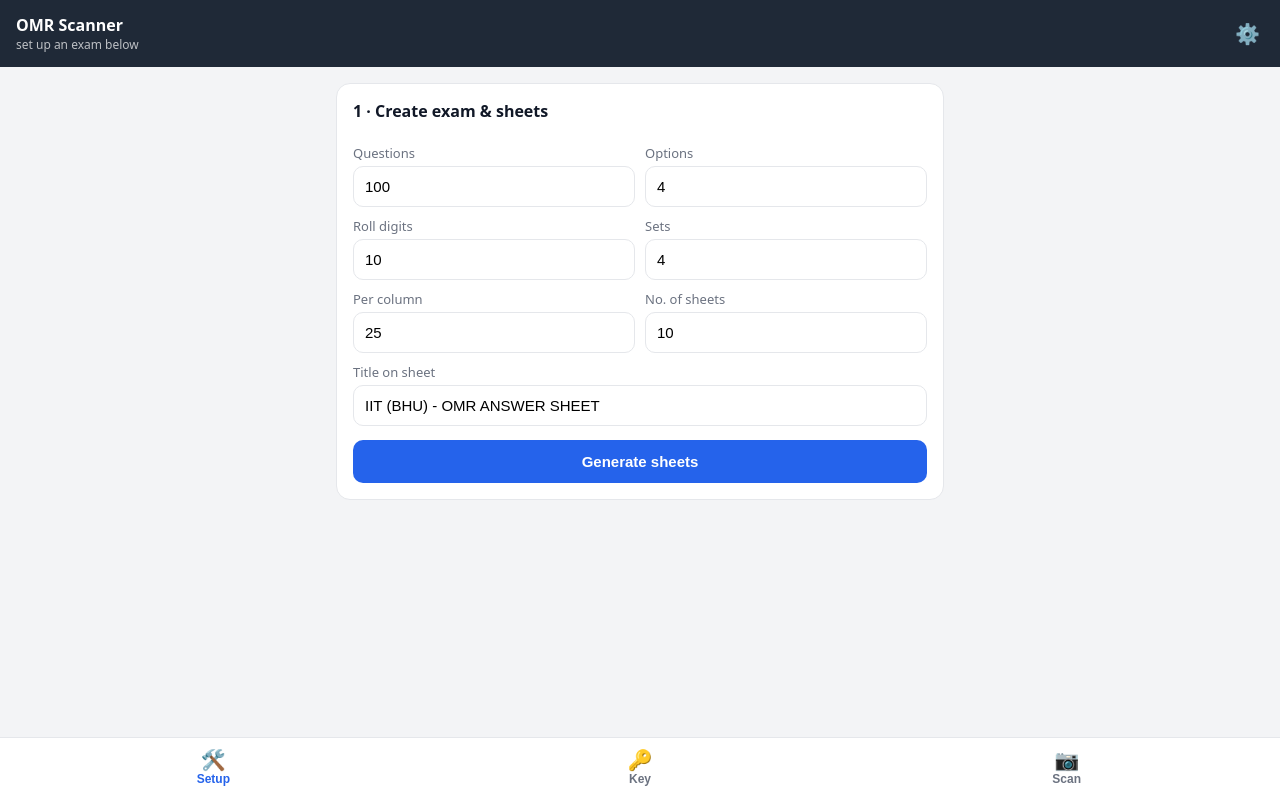
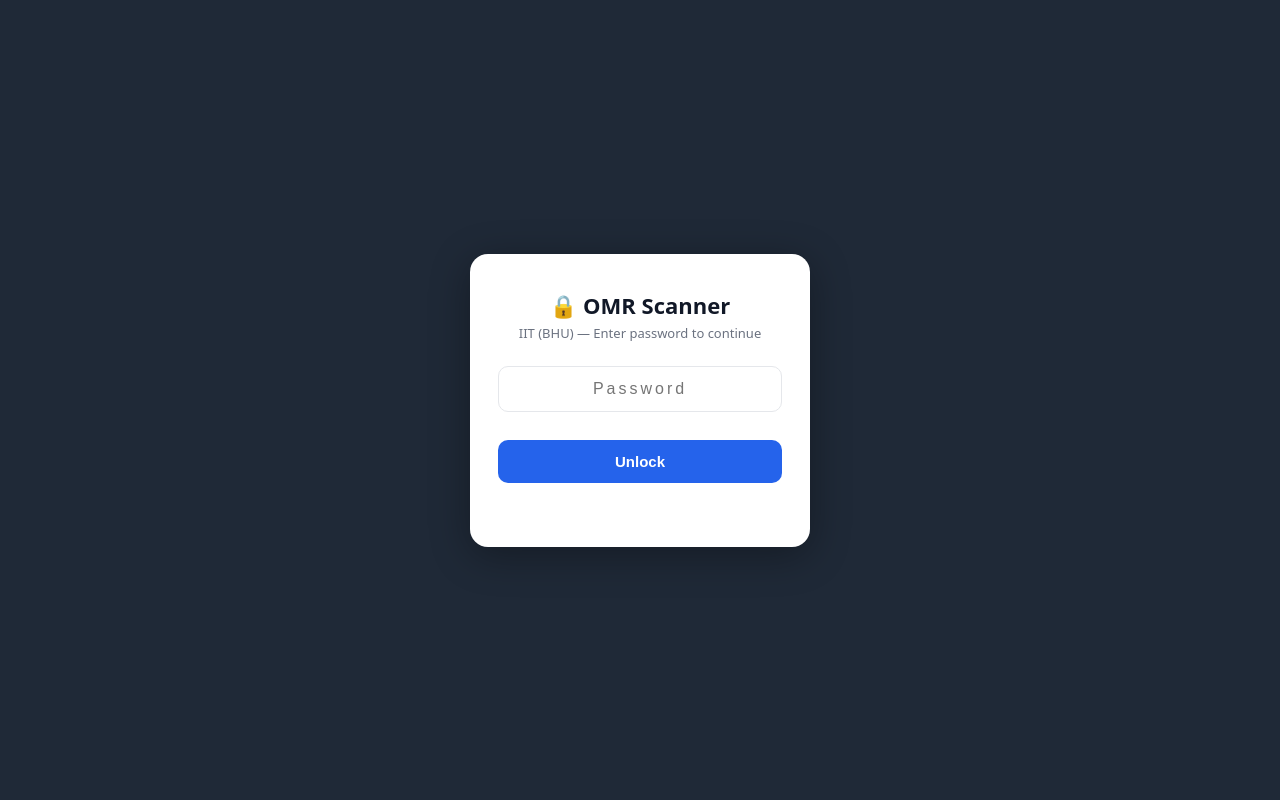
Before and after one commit to pramodsoni41/pramodsoni41.github.io, a plain HTML site: page omr/index.html in a window 1280 px wide. Drawn offline with Linux system fonts and the light colour scheme.

Commit message:
OMR portal: add password lock screen
Co-Authored-By: Claude Sonnet 4.6 <noreply@anthropic.com>

```diff
--- a/omr/index.html
+++ b/omr/index.html
@@ -10,6 +10,20 @@
 <style>
   :root { --bg:#f3f4f6; --card:#fff; --ink:#111827; --muted:#6b7280;
           --accent:#2563eb; --ok:#15803d; --bad:#b91c1c; --line:#e5e7eb; }
+  #lockscreen { position:fixed; inset:0; background:#1f2937; z-index:9999;
+                display:flex; align-items:center; justify-content:center; }
+  #lockscreen.gone { display:none; }
+  .lockbox { background:#fff; border-radius:18px; padding:36px 28px; width:min(340px,90vw);
+             text-align:center; box-shadow:0 8px 40px #0005; }
+  .lockbox h1 { font-size:22px; margin:0 0 4px; color:#111827; }
+  .lockbox p  { font-size:13px; color:#6b7280; margin:0 0 24px; }
+  .lockbox input { width:100%; padding:13px; border:1.5px solid #e5e7eb; border-radius:10px;
+                   font-size:16px; text-align:center; letter-spacing:3px; margin-bottom:14px;
+                   outline:none; }
+  .lockbox input:focus { border-color:#2563eb; }
+  .lockbox button { width:100%; padding:13px; background:#2563eb; color:#fff; border:0;
+                    border-radius:10px; font-size:15px; font-weight:600; }
+  .lockbox .lockerr { color:#b91c1c; font-size:13px; margin-top:10px; min-height:18px; }
   * { box-sizing:border-box; -webkit-tap-highlight-color:transparent; }
   body { margin:0; font-family:system-ui,Segoe UI,Roboto,sans-serif;
          background:var(--bg); color:var(--ink); padding-bottom:80px; }
@@ -62,6 +76,19 @@
 </style>
 </head>
 <body>
+
+<!-- ============ LOCK SCREEN ============ -->
+<div id="lockscreen">
+  <div class="lockbox">
+    <h1>🔒 OMR Scanner</h1>
+    <p>IIT (BHU) — Enter password to continue</p>
+    <input id="pin" type="password" placeholder="Password" autocomplete="current-password"
+           onkeydown="if(event.key==='Enter') unlock()">
+    <button onclick="unlock()">Unlock</button>
+    <div class="lockerr" id="lockerr"></div>
+  </div>
+</div>
+
 <header>
   <div>OMR Scanner <small id="examline"></small></div>
   <button class="gear" onclick="show('server')" title="Server settings">⚙️</button>
@@ -137,7 +164,24 @@
 </nav>
 
 <script>
+// ---- Password gate -------------------------------------------------------
+const PASS = "omr@iitbhu";          // ← change this to your password
 const $ = id => document.getElementById(id);
+(function checkLock(){
+  if(sessionStorage.getItem("omr_unlocked") === "1")
+    document.getElementById("lockscreen").classList.add("gone");
+})();
+function unlock(){
+  if($("pin").value === PASS){
+    sessionStorage.setItem("omr_unlocked","1");
+    $("lockscreen").classList.add("gone");
+  } else {
+    $("lockerr").textContent = "Incorrect password. Try again.";
+    $("pin").value = "";
+    $("pin").focus();
+  }
+}
+// -------------------------------------------------------------------------
 
 // ---- backend URL: stored override, else the deployed default
 const DEFAULT_API = "https://omr-api-vydg.onrender.com";
```
